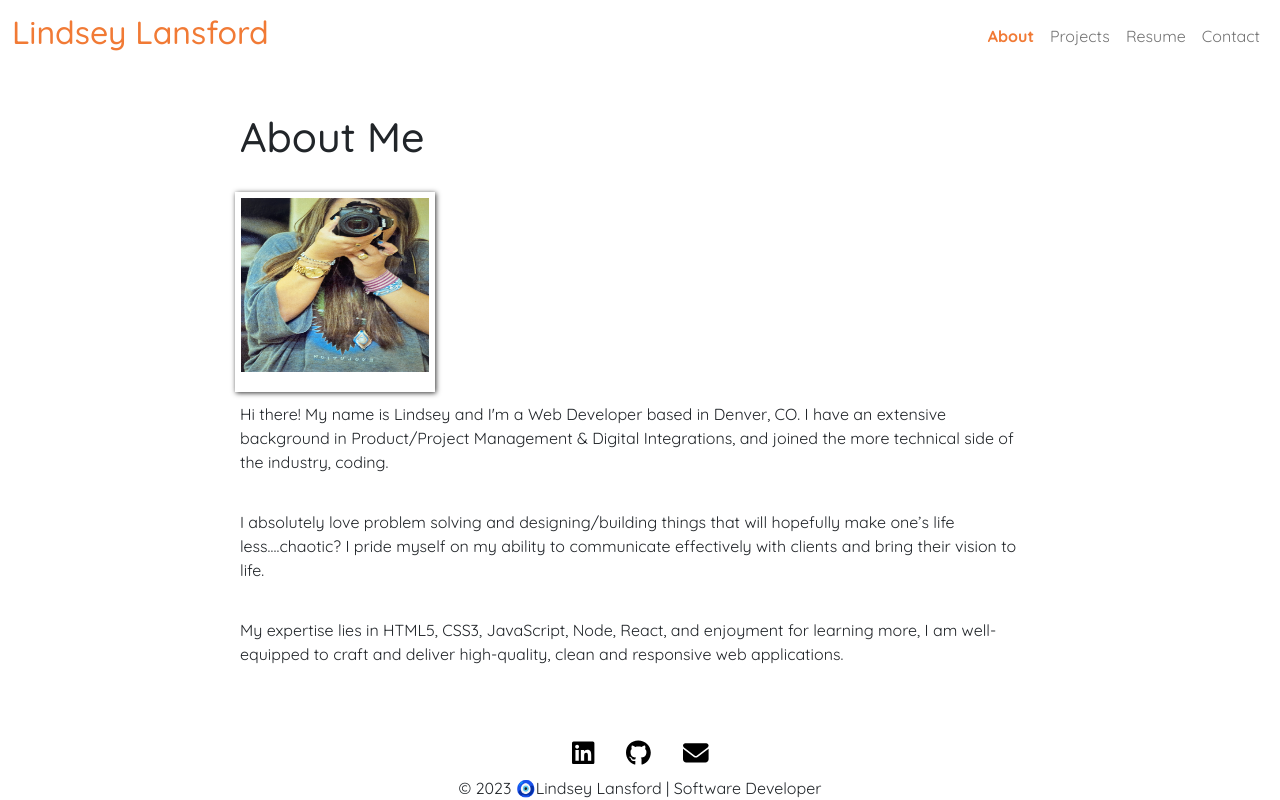
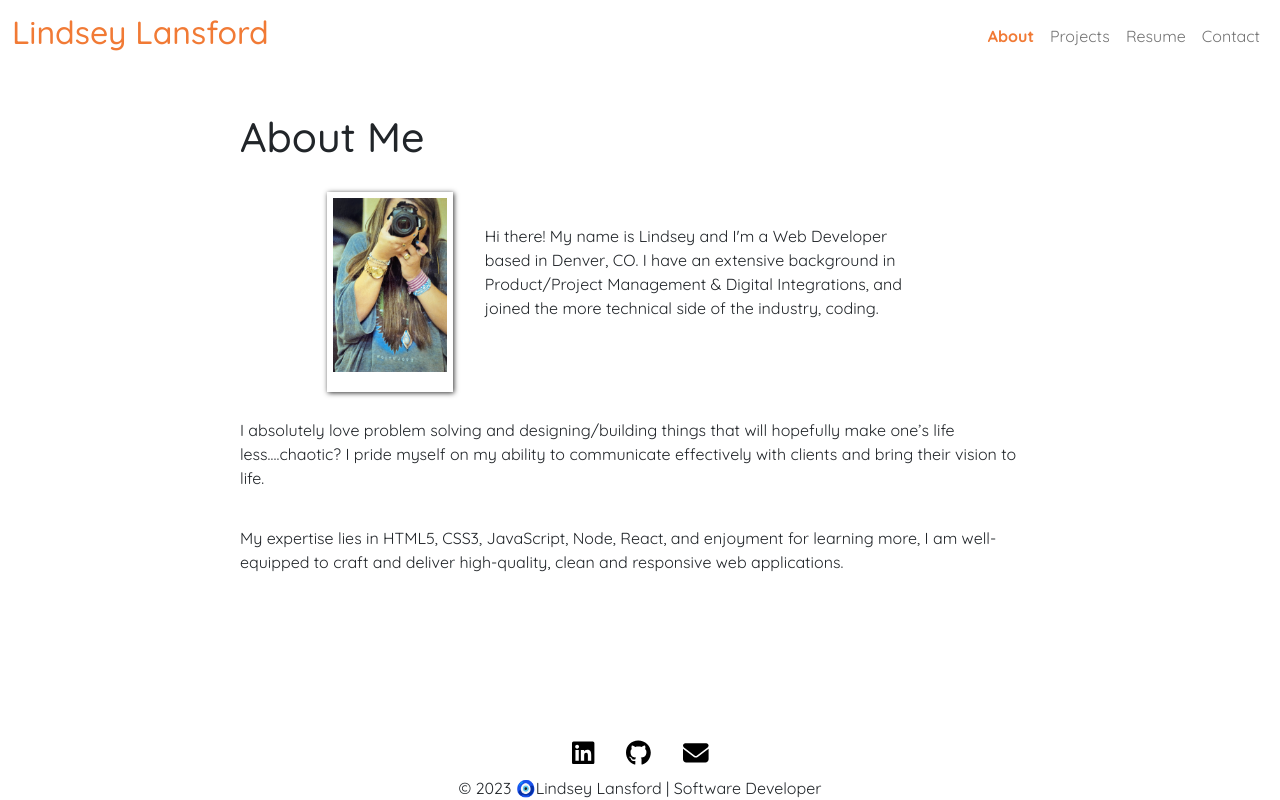
Before and after one commit to lindsey-lansford/react-portfolio, a React (Create React App) app: page /react-portfolio/about in a window 1280 px wide. Built offline with nearby package versions, Linux system fonts and the light colour scheme; what react-animations would draw is missing.

Commit message:
styling simple layout

```diff
--- a/src/styles/about.css
+++ b/src/styles/about.css
@@ -1,18 +1,32 @@
+@import url('https://fonts.googleapis.com/css2?family=Quicksand:wght@300;400;500;600;700&display=swap');
+
+
+
+.top {
+  display: flex;
+  flex-direction: row;
+  justify-content: center;
+  margin-top: 20px;
+}
+.bottom {
+  display: flex;
+  flex-direction: column;
+  margin-top: 1rem;
+  margin-bottom: 1rem;
+  padding-bottom: 1rem;
+}
+
 .profpic {
   border: solid #fff;
   border-width:6px 6px 20px 6px;
   box-shadow:1px 1px 5px #333;
   -webkit-box-shadow:1px 1px 5px #333;
   -moz-box-shadow:1px 1px 5px #333;
-  height:200px;
-  width:200px;
-  margin-top: 20px;
+  height:200px !important;
+  max-width:200px !important;
 }
 
-.lower-section {
-  margin-top: 1rem;
-  margin-bottom: 1rem;
-  padding-bottom: 1rem;
+.bio-right {
+  width: 500px;
+  padding: 2rem;
 }
-
-@import url('https://fonts.googleapis.com/css2?family=Quicksand:wght@300;400;500;600;700&display=swap');
```
